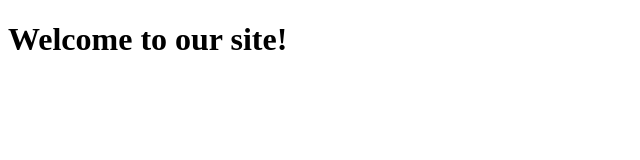
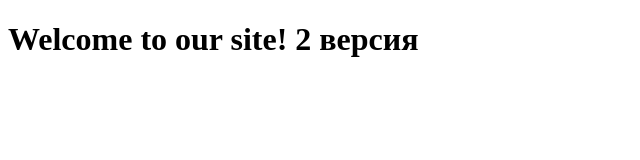
Before and after one commit to lolandvi/l4, a plain HTML site: page en/index.html in a window 1280 px wide. Shown: the whole page, without its empty margins (0-640 px from the left). Drawn offline with Linux system fonts and the light colour scheme.

Commit message:
depploy3

```diff
--- a/en/index.html
+++ b/en/index.html
@@ -6,6 +6,6 @@
     <title>English Version of the Site</title>
 </head>
 <body>
-    <h1>Welcome to our site!</h1>
+    <h1>Welcome to our site! 2 версия</h1>
 </body>
 </html>
```
Also changed, not shown: index.html (+2 -2 lines), ru/index.html (+1 -1 lines).
